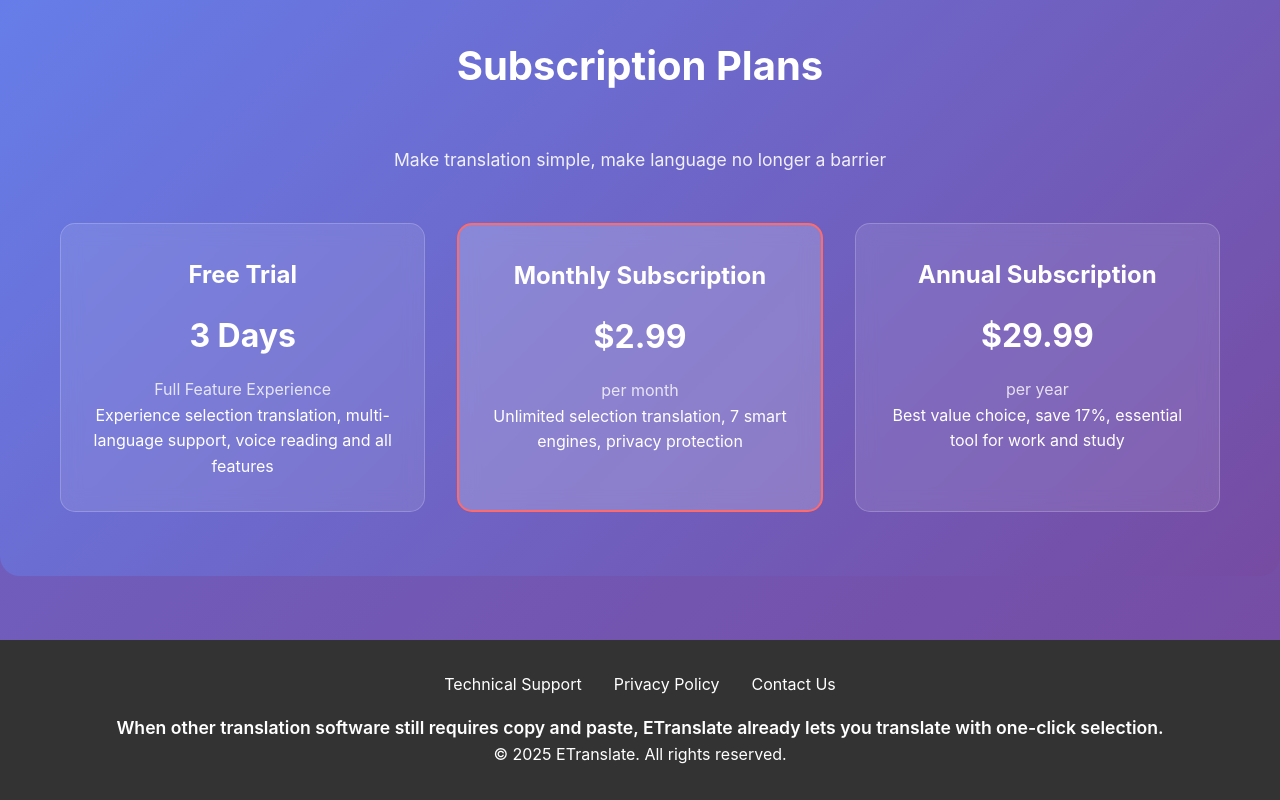
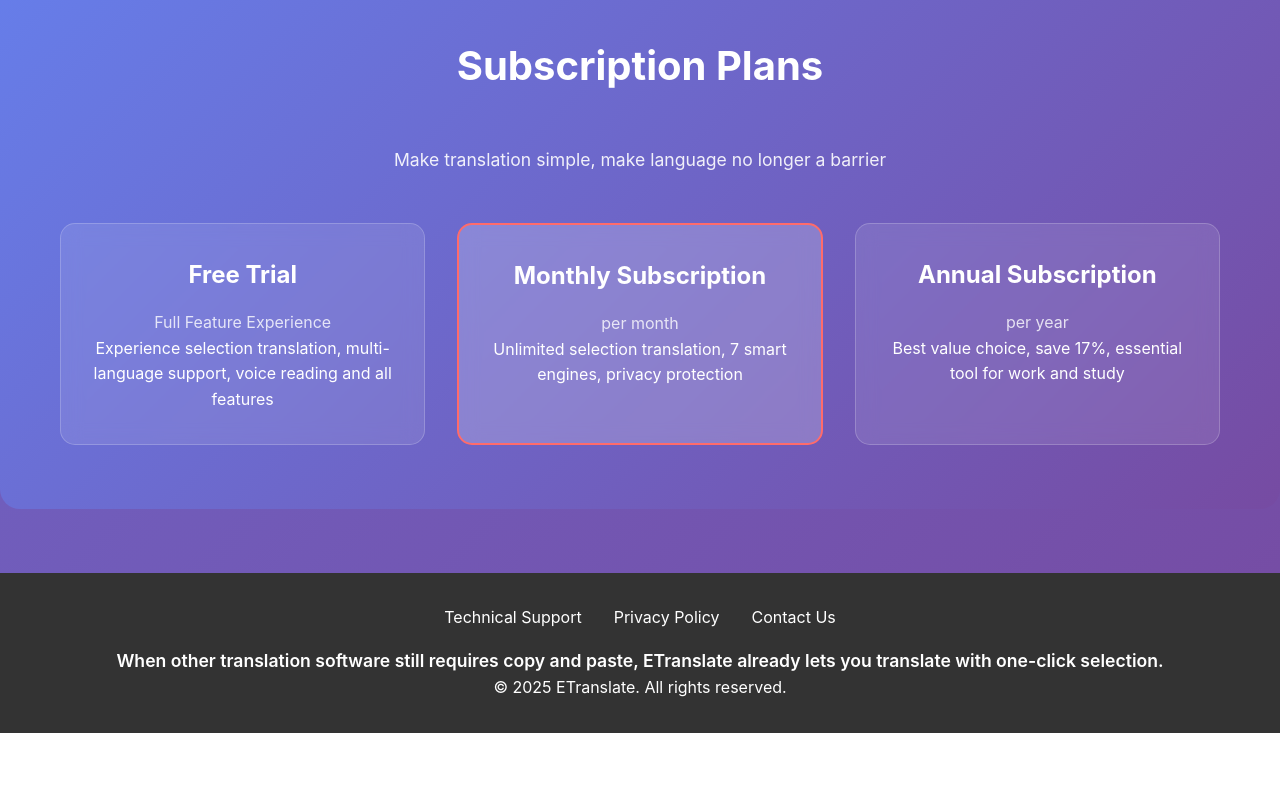
Before and after one commit to dabufan/etranslate-website, a plain HTML site: page index-en.html in a window 1280 px wide. Shown: the part 2153-2953 px from the top of the page. After the commit the page ends 2886 px from the top, so only its background shows below. Drawn offline with Linux system fonts and the light colour scheme.

Commit message:
feat: 删除订阅计划部分的价格信息
- 移除所有价格卡片中的具体价格显示
- 中文版：删除¥2.99、¥29.99等价格
- 英文版：删除.99、.99等价格
- 保留订阅计划名称和描述信息
- 保留价格周期信息（每月、每年等）
- 让用户通过App Store查看具体价格

```diff
--- a/index-en.html
+++ b/index-en.html
@@ -663,19 +663,16 @@
                 <div class="pricing-grid">
                     <div class="pricing-card">
                         <h3>Free Trial</h3>
-                        <div class="price">3 Days</div>
                         <div class="price-period">Full Feature Experience</div>
                         <p>Experience selection translation, multi-language support, voice reading and all features</p>
                     </div>
                     <div class="pricing-card featured">
                         <h3>Monthly Subscription</h3>
-                        <div class="price">$2.99</div>
                         <div class="price-period">per month</div>
                         <p>Unlimited selection translation, 7 smart engines, privacy protection</p>
                     </div>
                     <div class="pricing-card">
                         <h3>Annual Subscription</h3>
-                        <div class="price">$29.99</div>
                         <div class="price-period">per year</div>
                         <p>Best value choice, save 17%, essential tool for work and study</p>
                     </div>
```
Also changed, not shown: index.html (+0 -3 lines).
